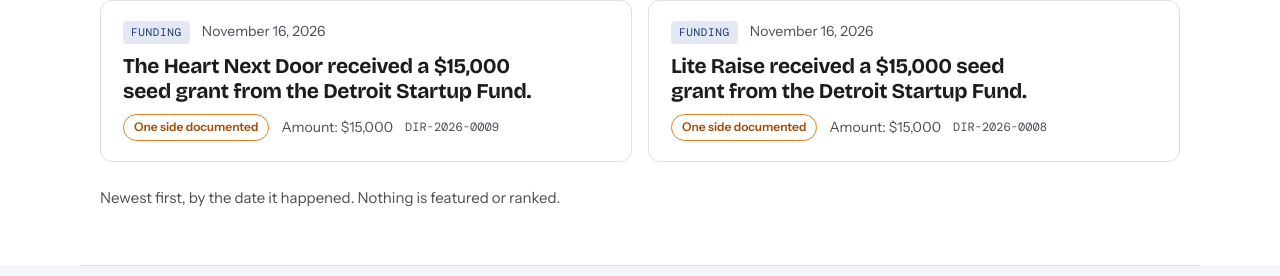
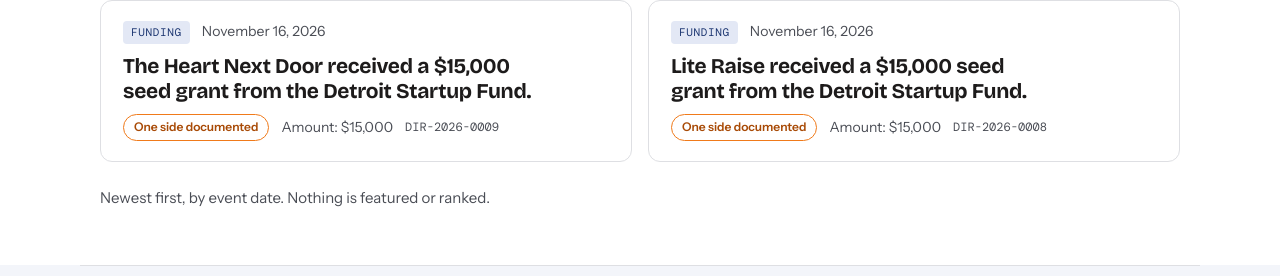
Before and after one commit to sorilbran-bot/dir, an Astro site: page / in a window 1280 px wide. Shown: the part 1471-1747 px from the top of the page. Built offline with nearby package versions, Linux system fonts and the light colour scheme; Astro itself is replaced by a stand-in of ours.

Commit message:
Update description of record sorting method

```diff
--- a/src/pages/index.astro
+++ b/src/pages/index.astro
@@ -79,7 +79,7 @@ const jsonld = {
       ) : (
         <p class="empty">The first records are being verified now. Check back soon.</p>
       )}
-      <p class="fine">Newest first, by the date it happened. Nothing is featured or ranked.</p>
+      <p class="fine">Newest first, by event date. Nothing is featured or ranked.</p>
     </div>
   </section>
 
```
